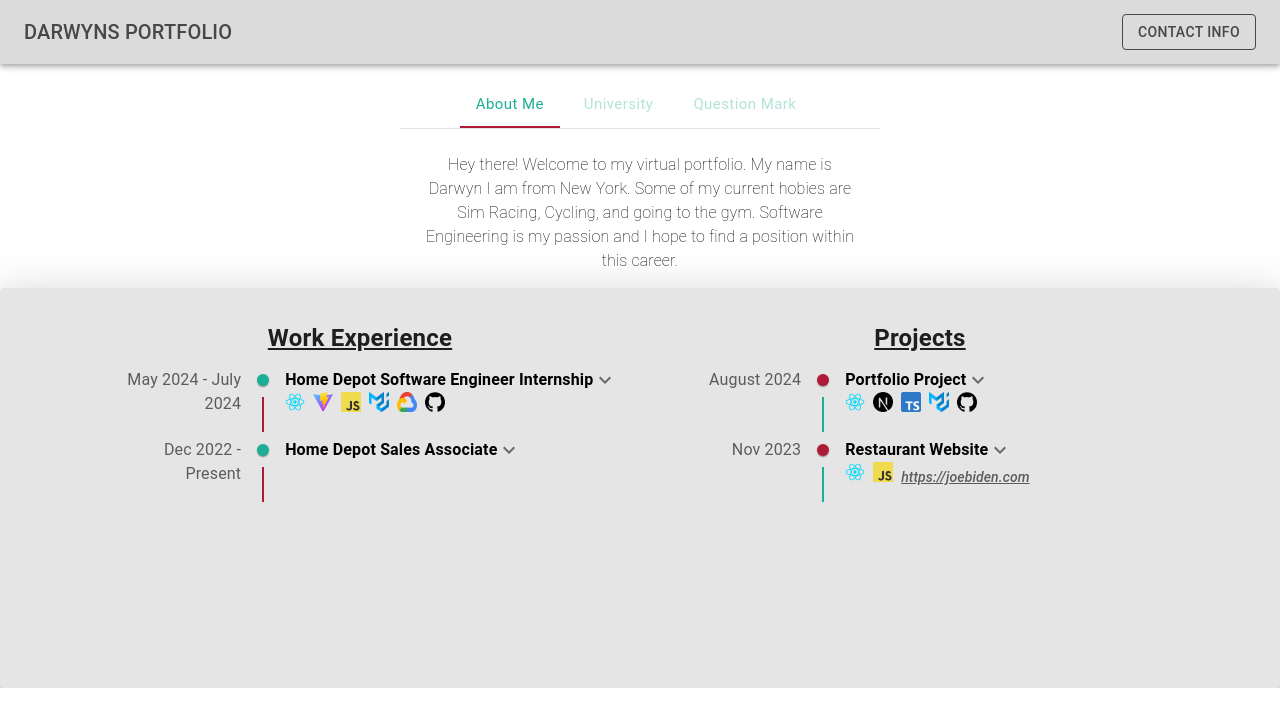
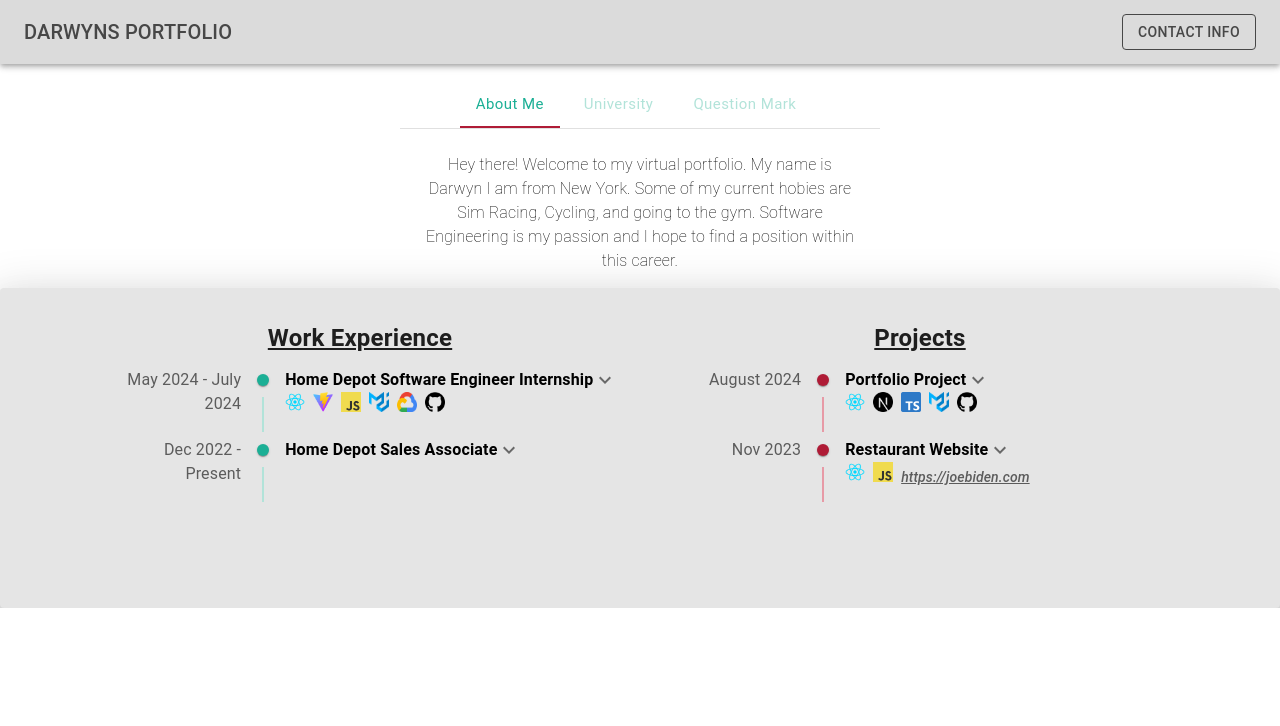
Before and after one commit to DarwynVE/darwyns-portfolio, a Next.js app: page / in a window 1280 px wide. Shown: the top 726 px of the page. Built offline with nearby package versions, Linux system fonts and the light colour scheme.

Commit message:
Quick Fix

```diff
--- a/src/components/experiences/experiences.tsx
+++ b/src/components/experiences/experiences.tsx
@@ -55,7 +55,7 @@ export default function Experiences() {
             sx={{
                 display: 'flex',
                 justifyContent: 'center',
-                height: '25em',
+                height: '20em',
                 overflowY: 'scroll',
                 overflow: 'wrap',
                 background: '#e5e5e5',
@@ -86,7 +86,7 @@ export default function Experiences() {
                                  sx={{ backgroundColor: '#1baf95' }}
                                 />
                                 <TimelineConnector
-                                sx={{ backgroundColor: '#af1b36' }}
+                                sx={{ backgroundColor: '#b2e3d9' }}
                                 />
                             </TimelineSeparator>
                             <TimelineContent>
@@ -160,7 +160,7 @@ export default function Experiences() {
                                 sx={{ backgroundColor: '#af1b36' }}
                                 />
                                 <TimelineConnector
-                                sx={{ backgroundColor: '#1baf95' }}
+                                sx={{ backgroundColor: '#e79aa6' }}
                                 />
                             </TimelineSeparator>
                             <TimelineContent>
--- a/src/components/navBars/navBars.tsx
+++ b/src/components/navBars/navBars.tsx
@@ -4,7 +4,7 @@ import { Modal, Button, Box, AppBar, Typography, Toolbar } from '@mui/material';
 import ContactInfo from '../contactInfo/contactInfo';
 
 export default function NavBars() {
-    const [open, setOpen] = useState();
+    const [open, setOpen] = useState<boolean>(false);
     const handleOpen = () => setOpen(true);
     const handleClose = () => setOpen(false);
 
```
